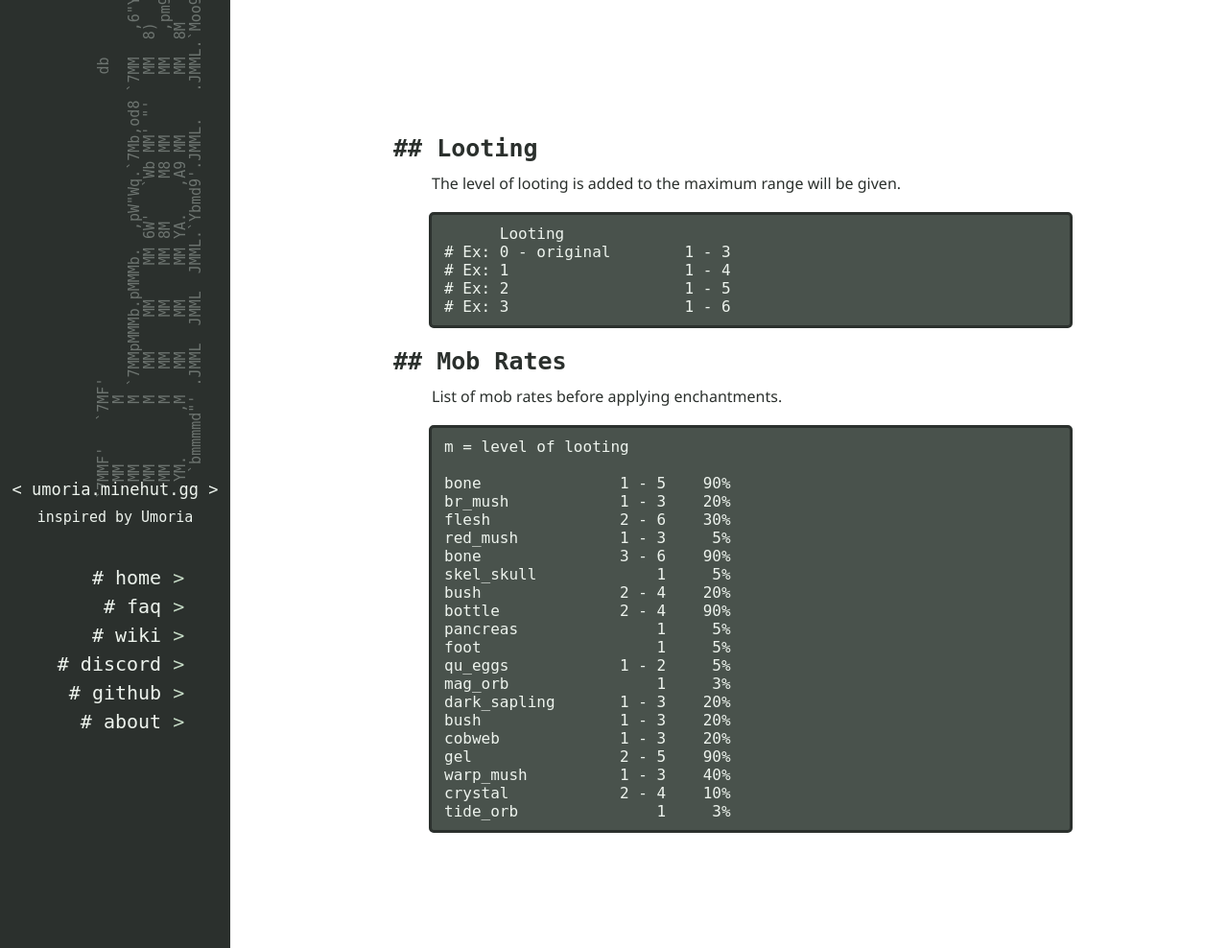
After one commit to Javascript-void0/Minehut, a Flask app: page /wiki/mob-drop-rates in a window 1280 px wide. The commit adds this page. Shown: the whole page at 96% size. Run offline with Flask 2, Linux system fonts and the light colour scheme.

Commit message:
more web

```diff
--- a/web/templates/faq.html
+++ b/web/templates/faq.html
@@ -15,7 +15,7 @@ FAQ | umoria.minehut.gg
 <p>idk leave me alone</p>
 
 <h1>&nbsp> 1. Why is chat disabled?</h1>
-<p>Chat isn't disabled. It is moved to <code>#umoria</code> in <a href="https://www.discord.gg/YkBRcR5" target="_blank" rel="noopener noreferrer">Discord</a> to make room for <a href='http://127.0.0.1:5000/wiki/#chat-ui'>chat-ui</a>. If chat appeared as normal, it would easily be lost and become useless because chat-ui would be throwing multiple lines of text over and over. <a href='http://127.0.0.1:5000/wiki/#overlay'>Click here for options of enabling chat</a></p>
+<p>Chat isn't disabled, it just doesn't appear in-game. The only way of accessing it is through <code>#umoria</code> in <a href="https://www.discord.gg/YkBRcR5" target="_blank" rel="noopener noreferrer">Discord</a>. If chat appeared as normal, it would easily be lost and become useless because <a href='/wiki/#chat-ui'>chat-ui</a> floods walls of text over and over. <a href='http://127.0.0.1:5000/wiki/#overlay'>Click here for options of enabling chat▸</a></p>
 
 <h1>&nbsp> 2.  What is FarminFarm? What is <code>@FarminFarm Archive</code> role?</h1>
 <p>FarminFarm was my very first <a href='https://minehut.com'>Minehut</a> Server. It was a farming server and is what got me into Skript. I closed the server because I slowly lost interest after ~1 year, allowing be to start work on Umoria. The <code>@FarminFarm Archive</code> role grants access to view old channels, anyone can get the role in <code>#roles</code>. Special people that helped me on FarminFarm have <code>@💛</code> role</p>
--- /dev/null
+++ b/web/templates/mob-drop-rates.html
@@ -0,0 +1,48 @@
+{% extends "base.html" %}
+
+{% block title %}
+
+Mob Rates | umoria.minehut.gg
+
+{% endblock %}
+
+
+{% block body %}
+
+<h1 id="looting">## Looting</h1>
+<p>The level of looting is added to the maximum range will be given. </p>
+<br><div class="block">
+	<p>&nbsp&nbsp&nbsp&nbsp&nbsp&nbspLooting&nbsp&nbsp&nbsp&nbsp&nbsp&nbsp&nbsp&nbsp&nbsp&nbsp&nbsp</p>
+	<p># Ex: 0 - original &nbsp&nbsp&nbsp&nbsp&nbsp&nbsp 1 - 3</p>
+	<p># Ex: 1 &nbsp&nbsp&nbsp&nbsp&nbsp&nbsp&nbsp&nbsp&nbsp&nbsp&nbsp&nbsp&nbsp&nbsp&nbsp&nbsp&nbsp 1 - 4</p>
+	<p># Ex: 2 &nbsp&nbsp&nbsp&nbsp&nbsp&nbsp&nbsp&nbsp&nbsp&nbsp&nbsp&nbsp&nbsp&nbsp&nbsp&nbsp&nbsp 1 - 5</p>
+	<p># Ex: 3 &nbsp&nbsp&nbsp&nbsp&nbsp&nbsp&nbsp&nbsp&nbsp&nbsp&nbsp&nbsp&nbsp&nbsp&nbsp&nbsp&nbsp 1 - 6</p>
+</div>
+
+<h1>## Mob Rates</h1>
+<p> List of mob rates before applying enchantments. </p>
+<br><div class="block">
+	<p>m = level of looting</p>
+	<p>&nbsp</p>
+	<p>bone &nbsp&nbsp&nbsp&nbsp&nbsp&nbsp&nbsp&nbsp&nbsp&nbsp&nbsp&nbsp&nbsp 1 - 5 &nbsp&nbsp 90%</p>
+	<p>br_mush &nbsp&nbsp&nbsp&nbsp&nbsp&nbsp&nbsp&nbsp&nbsp&nbsp 1 - 3 &nbsp&nbsp 20%</p>
+	<p>flesh &nbsp&nbsp&nbsp&nbsp&nbsp&nbsp&nbsp&nbsp&nbsp&nbsp&nbsp&nbsp 2 - 6 &nbsp&nbsp 30%</p>
+	<p>red_mush &nbsp&nbsp&nbsp&nbsp&nbsp&nbsp&nbsp&nbsp&nbsp 1 - 3 &nbsp&nbsp&nbsp 5%</p>
+	<p>bone &nbsp&nbsp&nbsp&nbsp&nbsp&nbsp&nbsp&nbsp&nbsp&nbsp&nbsp&nbsp&nbsp 3 - 6 &nbsp&nbsp 90%</p>
+	<p>skel_skull &nbsp&nbsp&nbsp&nbsp&nbsp&nbsp&nbsp&nbsp&nbsp&nbsp&nbsp 1 &nbsp&nbsp&nbsp 5%</p>
+	<p>bush &nbsp&nbsp&nbsp&nbsp&nbsp&nbsp&nbsp&nbsp&nbsp&nbsp&nbsp&nbsp&nbsp 2 - 4 &nbsp&nbsp 20%</p>
+	<p>bottle &nbsp&nbsp&nbsp&nbsp&nbsp&nbsp&nbsp&nbsp&nbsp&nbsp&nbsp 2 - 4 &nbsp&nbsp 90%</p>
+	<p>pancreas &nbsp&nbsp&nbsp&nbsp&nbsp&nbsp&nbsp&nbsp&nbsp&nbsp&nbsp&nbsp&nbsp 1 &nbsp&nbsp&nbsp 5%</p>
+	<p>foot &nbsp&nbsp&nbsp&nbsp&nbsp&nbsp&nbsp&nbsp&nbsp&nbsp&nbsp&nbsp&nbsp&nbsp&nbsp&nbsp&nbsp&nbsp1 &nbsp&nbsp&nbsp 5%</p>
+	<p>qu_eggs &nbsp&nbsp&nbsp&nbsp&nbsp&nbsp&nbsp&nbsp&nbsp&nbsp 1 - 2 &nbsp&nbsp&nbsp 5%</p>
+	<p>mag_orb &nbsp&nbsp&nbsp&nbsp&nbsp&nbsp&nbsp&nbsp&nbsp&nbsp&nbsp&nbsp&nbsp&nbsp 1 &nbsp&nbsp&nbsp 3%</p>
+	<p>dark_sapling &nbsp&nbsp&nbsp&nbsp&nbsp 1 - 3 &nbsp&nbsp 20%</p>
+	<p>bush &nbsp&nbsp&nbsp&nbsp&nbsp&nbsp&nbsp&nbsp&nbsp&nbsp&nbsp&nbsp&nbsp 1 - 3 &nbsp&nbsp 20%</p>
+	<p>cobweb&nbsp&nbsp&nbsp&nbsp &nbsp&nbsp&nbsp&nbsp&nbsp&nbsp&nbsp 1 - 3 &nbsp&nbsp 20%</p>
+	<p>gel &nbsp&nbsp&nbsp&nbsp&nbsp&nbsp&nbsp&nbsp&nbsp&nbsp&nbsp&nbsp&nbsp&nbsp 2 - 5 &nbsp&nbsp 90%</p>
+	<p>warp_mush &nbsp&nbsp&nbsp&nbsp&nbsp&nbsp&nbsp&nbsp 1 - 3 &nbsp&nbsp 40%</p>
+	<p>crystal &nbsp&nbsp&nbsp&nbsp&nbsp&nbsp&nbsp&nbsp&nbsp&nbsp 2 - 4 &nbsp&nbsp 10%</p>
+	<p>tide_orb &nbsp&nbsp&nbsp&nbsp&nbsp&nbsp&nbsp&nbsp&nbsp&nbsp&nbsp&nbsp&nbsp 1 &nbsp&nbsp&nbsp 3%</p>
+</div>
+
+{% endblock %}
--- a/web/views/wiki.py
+++ b/web/views/wiki.py
@@ -5,3 +5,7 @@ wiki = Blueprint('wiki', __name__)
 @wiki.route('/')
 def form():
     return render_template('wiki.html', table_of_contents=0)
+
+@wiki.route('/mob-drop-rates')
+def mob_drop_rates():
+    return render_template('mob-drop-rates.html', table_of_contents=1)
```
Also changed, not shown: web/templates/wiki.html (+32 -32 lines), web/views/__init__.py (deleted), 1 other file.
